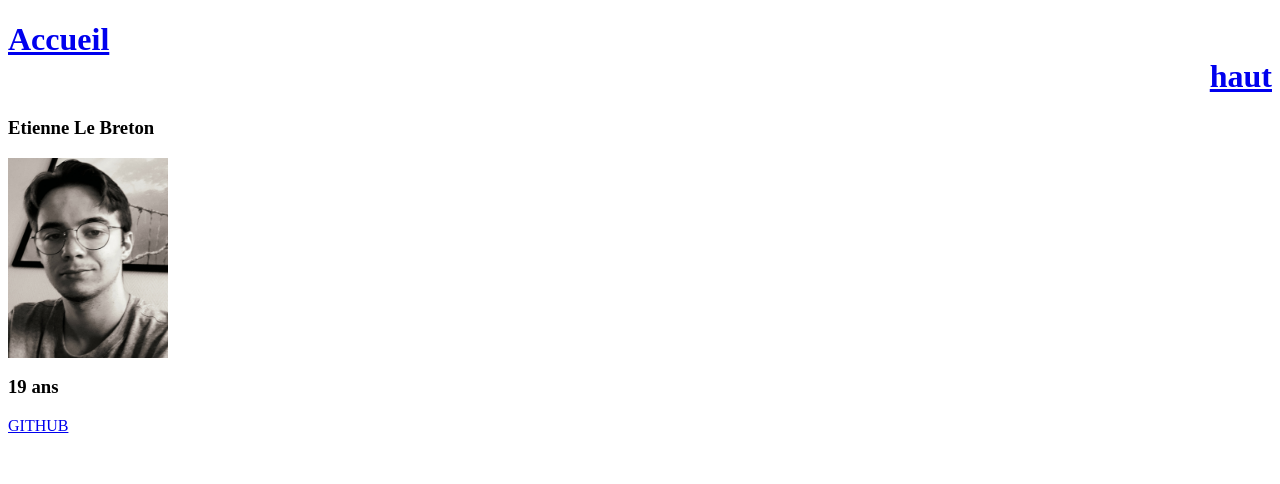
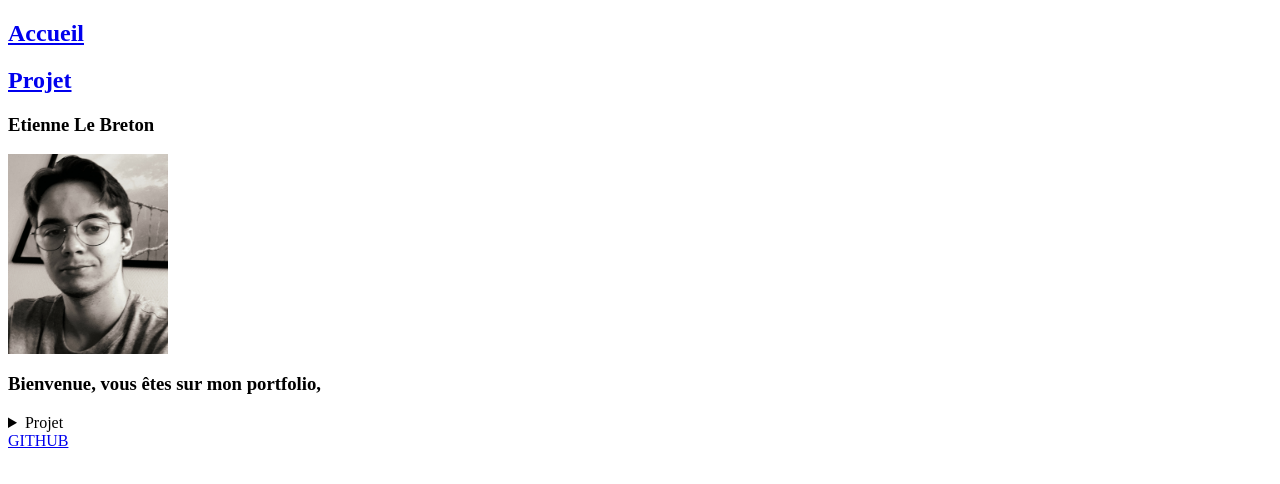
Before and after one commit to Daemon-laplace/elebreton-Portfolio, a plain HTML site: page index.html in a window 1280 px wide. Drawn offline with Linux system fonts and the light colour scheme.

Commit message:
css et class

```diff
--- a/index.html
+++ b/index.html
@@ -7,12 +7,16 @@
     <title>Document</title>
 </head>
 <body>
-    <div id="header">
-        <h1><a href="index.html">Accueil</a><div align="right"><a href="#haut">haut</a></div></h1></div>
+    <header>
+        <a href="index.html"><h2>Accueil</h2></a>
+            <div class=""><a href="#projet"><h2>Projet</h2></a></div>
+    </header>
     <h3>Etienne Le Breton</h3>
     <img src="image/moi.jpg" height="200" width="160" align="center" />
-    <p><h3>19 ans </h3></p>
-    <a id="haut"></a>
+    <p><h3>Bienvenue, vous êtes sur mon portfolio, </h3></p>
+    <details id="projet"><summary>Projet</summary>
+        <p>salut ici c'est mes projet</p>
+    </details>
     <footer><a href="https://github.com/Daemon-laplace">GITHUB</a></footer>
 </body>
 </html>
```
Also changed, not shown: style.css (added).
